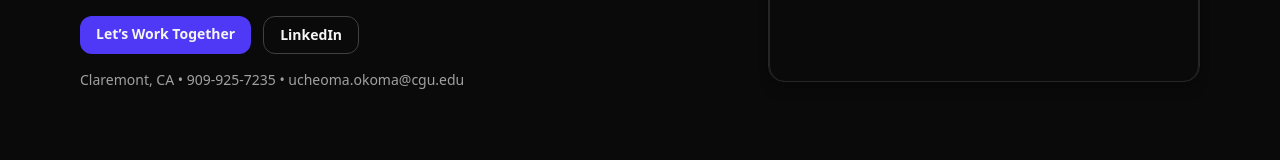
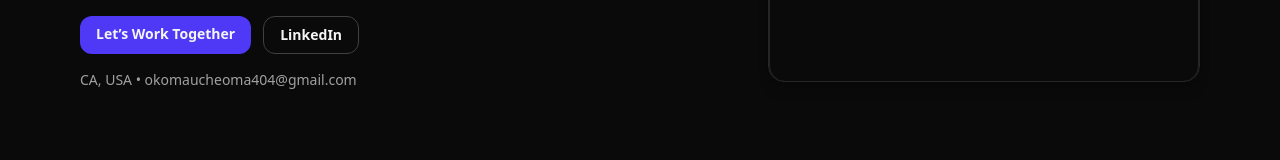
Before and after one commit to Oucheoma/Personal-Portfolio, a React (Vite) app: page / in a window 1280 px wide. Shown: the part 318-478 px from the top of the page. Built offline with nearby package versions, Linux system fonts and the light colour scheme.

Commit message:
removed personal details

```diff
--- a/src/App.jsx
+++ b/src/App.jsx
@@ -190,7 +190,7 @@ export default function Portfolio() {
     </p>
     <div className="mt-6 flex flex-wrap gap-3">
       <a
-        href="mailto:ucheoma.okoma@cgu.edu"
+        href="mailto:okomaucheoma404@gmail.com"
         className="rounded-xl bg-indigo-600 hover:bg-indigo-500 px-4 py-2 text-sm font-semibold focus:outline-none focus:ring-2 focus:ring-indigo-500"
       >
         Let’s Work Together
@@ -203,7 +203,7 @@ export default function Portfolio() {
       </a>
     </div>
     <div className="mt-4 text-sm text-neutral-400">
-      Claremont, CA • 909-925-7235 • ucheoma.okoma@cgu.edu
+      CA, USA • okomaucheoma404@gmail.com
     </div>
   </div>
 
@@ -368,7 +368,7 @@ export default function Portfolio() {
           <h2 className="text-2xl font-bold">Contact</h2>
           <p className="mt-2 text-neutral-300">I’m open to internships roles in cybersecurity and security engineering.</p>
           <div className="mt-6 flex flex-wrap gap-3">
-            <a href="mailto:ucheoma.okoma@cgu.edu" className="rounded-xl bg-indigo-600 hover:bg-indigo-500 px-4 py-2 text-sm font-semibold focus:outline-none focus:ring-2 focus:ring-indigo-500">Email Me</a>
+            <a href="mailto:okomaucheoma404@gmail.com" className="rounded-xl bg-indigo-600 hover:bg-indigo-500 px-4 py-2 text-sm font-semibold focus:outline-none focus:ring-2 focus:ring-indigo-500">Email Me</a>
             <a href="https://www.linkedin.com/in/ucheoma-okoma" className="rounded-xl border border-neutral-700 hover:bg-neutral-800 px-4 py-2 text-sm font-semibold focus:outline-none focus:ring-2 focus:ring-indigo-500">LinkedIn</a>
 
           </div>
```
Also changed, not shown: 1 other file (tests, documents, lock files or other folders).
